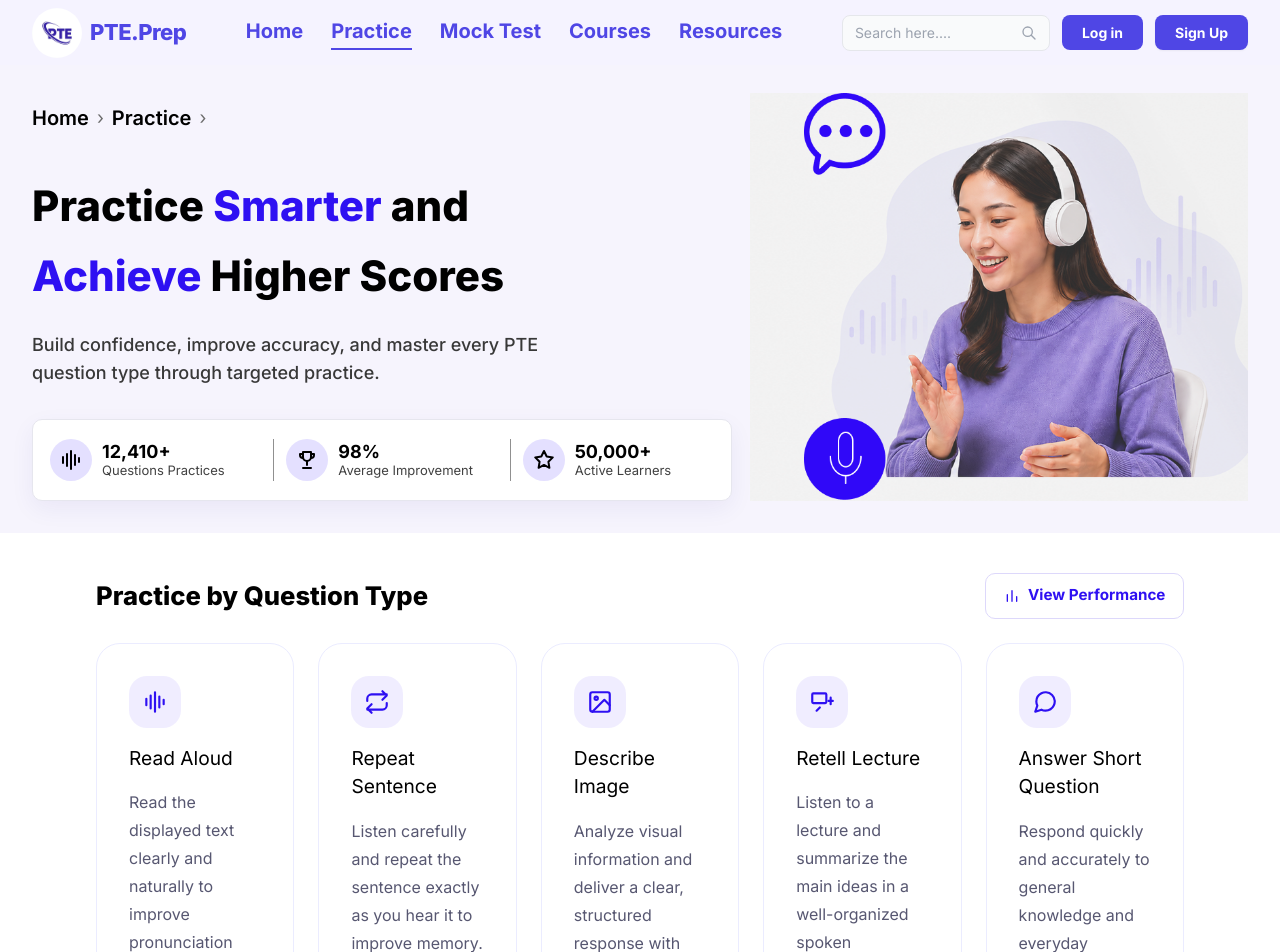
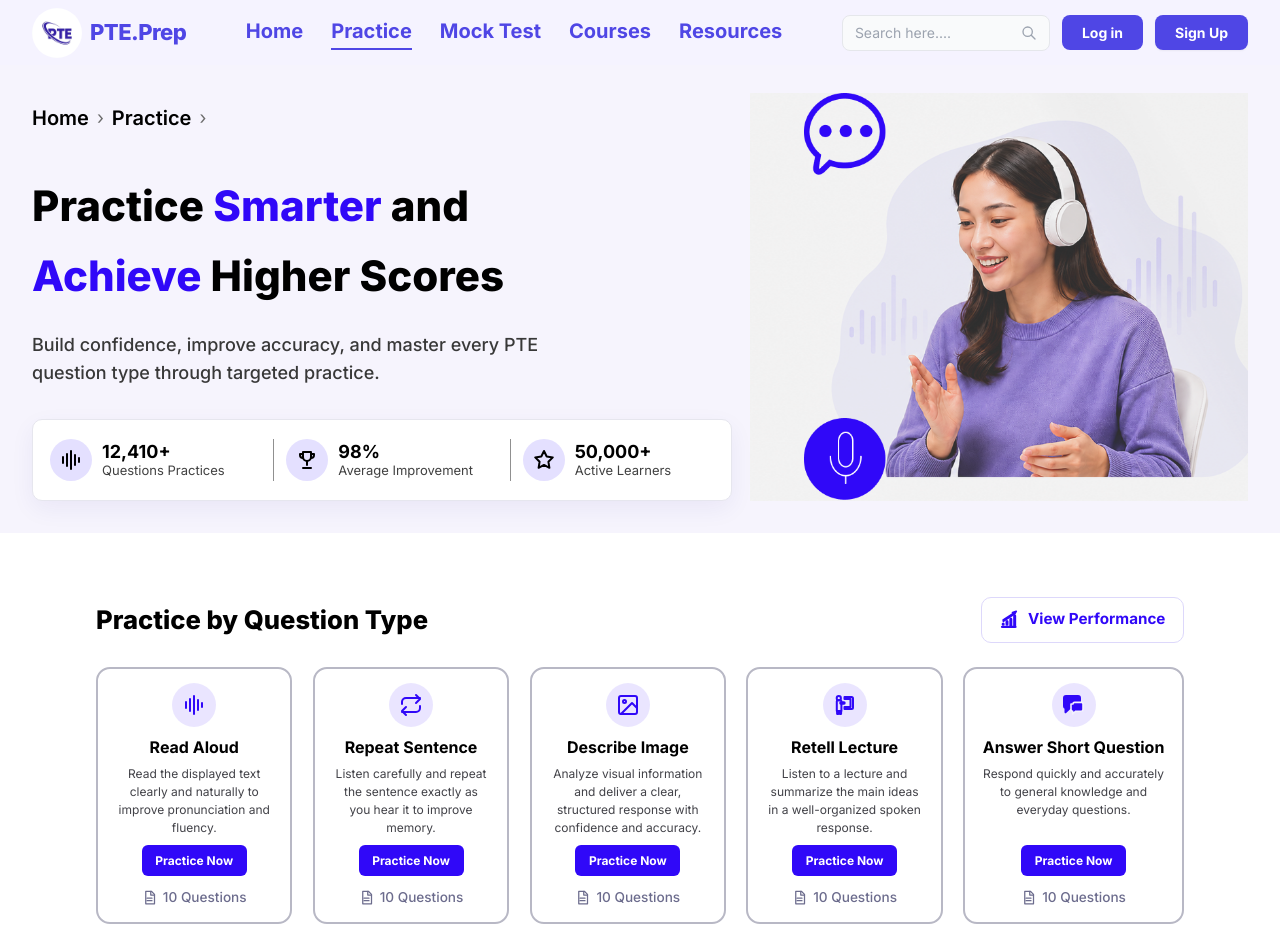
Before and after one commit to AuralithBit0822/PTE, a Next.js app in the folder frontend/: page /practice in a window 1280 px wide. Shown: the top 952 px of the page. Built offline with nearby package versions, Linux system fonts and the light colour scheme.

Commit message:
fixed practice by question type section

```diff
--- a/frontend/app/(dashboard)/practice/page.tsx
+++ b/frontend/app/(dashboard)/practice/page.tsx
@@ -17,15 +17,60 @@ function StarIcon() {
 function RepeatIcon() {
   return <svg viewBox="0 0 24 24"><path d="M17 2l4 4-4 4M3 11V9a4 4 0 0 1 4-4h14M7 22l-4-4 4-4M21 13v2a4 4 0 0 1-4 4H3" /></svg>;
 }
+
+// ── Solid/filled icons matching the provided reference images ──
 function ImageIcon() {
-  return <svg viewBox="0 0 24 24"><rect x="3" y="3" width="18" height="18" rx="2" /><circle cx="8.5" cy="8.5" r="1.5" /><path d="M21 15l-5-5L5 21" /></svg>;
+  return (
+    <svg viewBox="0 0 24 24" fill="none" stroke="currentColor" strokeWidth="2" strokeLinecap="round" strokeLinejoin="round">
+      <rect x="3" y="3" width="18" height="18" rx="2" />
+      <circle cx="8.5" cy="8.5" r="1.5" />
+      <path d="M21 15l-5-5L5 21" />
+    </svg>
+  );
 }
 function LectureIcon() {
-  return <svg viewBox="0 0 24 24"><rect x="3" y="4" width="13" height="9" rx="1" /><path d="M7 20l3-3M20 8v6M22 11h-4" /></svg>;
+  return (
+    <svg viewBox="0 0 24 24" fill="currentColor">
+      {/* Head */}
+      <circle cx="5.8" cy="5.2" r="2.1" />
+
+      {/* Body */}
+      <path d="M3.8 8.2a1 1 0 0 1 1-1h2.6a1 1 0 0 1 1 1V18H3.8V8.2z"/>
+
+      {/* Legs */}
+      <rect x="4.1" y="18" width="1.3" height="3" rx=".3"/>
+      <rect x="6.8" y="18" width="1.3" height="3" rx=".3"/>
+
+      {/* Arm pointing */}
+      <rect x="7.2" y="9.3" width="4.5" height="1.4" rx=".7"/>
+
+      {/* Presentation board */}
+      <path d="M11.5 4h7A1.5 1.5 0 0 1 20 5.5v9A1.5 1.5 0 0 1 18.5 16h-7v-2h6V6h-6V4z"/>
+    </svg>
+  );
 }
 function ChatIcon() {
-  return <svg viewBox="0 0 24 24"><path d="M21 11.5a8.38 8.38 0 0 1-.9 3.8 8.5 8.5 0 0 1-7.6 4.7 8.38 8.38 0 0 1-3.8-.9L3 21l1.9-5.7a8.38 8.38 0 0 1-.9-3.8 8.5 8.5 0 0 1 4.7-7.6 8.38 8.38 0 0 1 3.8-.9h.5a8.48 8.48 0 0 1 8 8v.5Z" /></svg>;
+  return (
+    <svg viewBox="0 0 24 24">
+      <path d="M2 5a2 2 0 0 1 2-2h12a2 2 0 0 1 2 2v8a2 2 0 0 1-2 2H8l-4.5 4.2V15H4a2 2 0 0 1-2-2V5z" fill="currentColor" />
+      <path d="M11 11a1.6 1.6 0 0 1 1.6-1.6h7A1.6 1.6 0 0 1 21 11v5.6a1.6 1.6 0 0 1-1.6 1.6h-5.7l-3 2.8v-2.8h-.1A1.6 1.6 0 0 1 9 16.6V11z" fill="currentColor" stroke="#f3f1fd" strokeWidth="1.6" />
+    </svg>
+  );
 }
+function InsightIcon() {
+  return (
+    <svg viewBox="0 0 24 24">
+      <rect x="2" y="20" width="17" height="0.5" rx="1" fill="currentColor" />
+      <rect x="3" y="16" width="1.6" height="2" rx="0.8" fill="currentColor" />
+      <rect x="7.6" y="13" width="1.6" height="5" rx="0.8" fill="currentColor" />
+      <rect x="12.2" y="10" width="1.6" height="10" rx="0.8" fill="currentColor" />
+      <rect x="16.8" y="6" width="1.6" height="14" rx="0.8" fill="currentColor" />
+      <path d="M3.8 12 L17.3 3.2 L17.7 4.7 L4.0 13.5 Z" fill="currentColor" />
+      <path d="M15.0 3.0 L19.5 1.6 L18.0 4.0 Z" fill="currentColor" />
+    </svg>
+  );
+}
+
 function RobotIcon() {
   return <svg viewBox="0 0 24 24"><rect x="4" y="8" width="16" height="12" rx="3" /><circle cx="9" cy="14" r="1.2" /><circle cx="15" cy="14" r="1.2" /><path d="M12 8V4m0 0h-2m2 0h2" /></svg>;
 }
@@ -37,9 +82,6 @@ function SlidersIcon() {
 }
 function TargetIcon() {
   return <svg viewBox="0 0 24 24"><circle cx="11" cy="13" r="8" /><circle cx="11" cy="13" r="4.5" /><circle cx="11" cy="13" r="1" /><path d="M16 8l4-4m0 0h-3m3 0v3" /></svg>;
-}
-function BarChartIcon() {
-  return <svg viewBox="0 0 24 24"><path d="M5 20V10M12 20V4M19 20v-7" /></svg>;
 }
 function DocIcon() {
   return <svg viewBox="0 0 24 24"><path d="M6 2h9l5 5v15H6z" /><path d="M14 2v6h6M8 13h8M8 17h8" /></svg>;
@@ -53,7 +95,7 @@ const stats = [
 const questionTypes = [
   ["Read Aloud", "Read the displayed text clearly and naturally to improve pronunciation and fluency.", WaveformIcon],
   ["Repeat Sentence", "Listen carefully and repeat the sentence exactly as you hear it to improve memory.", RepeatIcon],
-  ["Describe Image", "Analyze visual information and deliver a clear, structured response with confidence.", ImageIcon],
+  ["Describe Image", "Analyze visual information and deliver a clear, structured response with confidence and accuracy.", ImageIcon],
   ["Retell Lecture", "Listen to a lecture and summarize the main ideas in a well-organized spoken response.", LectureIcon],
   ["Answer Short Question", "Respond quickly and accurately to general knowledge and everyday questions.", ChatIcon],
 ] as const;
@@ -108,7 +150,7 @@ export default function PracticePage() {
       <section className="content-section question-section">
         <div className="section-heading">
           <h2>Practice by Question Type</h2>
-          <button className="outline-link"><BarChartIcon /> View Performance</button>
+          <button className="outline-link"><InsightIcon /> View Performance</button>
         </div>
         <div className="question-grid">
           {questionTypes.map(([title, description, Icon]) => (
--- a/frontend/app/globals.css
+++ b/frontend/app/globals.css
@@ -1,6 +1,10 @@
 @tailwind base;
 @tailwind components;
 @tailwind utilities;
+
+:root {
+  --brand-blue: rgba(48, 8, 248, 1);
+}
 
 @layer base {
   * {
@@ -84,7 +88,7 @@
 .breadcrumbs a { color: inherit; text-decoration: none; }
 .chevron { font-size: 18px; line-height: 1; font-weight: 400; color: #6b6b6b; }
 .practice-hero h1 { margin: 28px 0 20px; font-size: 42px; letter-spacing: 2%; line-height: 70px; font-weight: 800; }
-.practice-hero h1 em { color: #2e10f2; font-style: normal; }
+.practice-hero h1 em { color: var(--brand-blue); font-style: normal; }
 .hero-copy p { margin: 0 0 32px; color: #383838; font-size: 18px; line-height: 28px; font-weight: 500; letter-spacing: 0%; }
 
 /* Image: show full height */
@@ -106,19 +110,25 @@
 .stat { min-width: 0; flex: 1; display: flex; align-items: center; gap: 10px; padding: 0 12px; }
 .stat + .stat { border-left: 1px solid #909090; }
 .stat-icon { width: 42px; height: 42px; background: #e4e0ff; border-radius: 50%; display: grid; place-items: center; flex: 0 0 auto; }
-.stat-icon svg { width: 24px; height: 24px; fill: none; stroke: #2e10f2; stroke-width: 2.1; stroke-linecap: round; stroke-linejoin: round; }
+.stat-icon svg { width: 24px; height: 24px; fill: none; stroke: var(--brand-blue); stroke-width: 2.1; stroke-linecap: round; stroke-linejoin: round; }
 .stat strong, .stat small { display: block; }
 .stat strong { font-size: 18px; line-height: 20px; }
 .stat small { color: #414141; font-size: 13px; line-height: 16px; }
 
 .content-section { max-width: 1320px; margin: 0 auto; padding: 2.5rem 6rem; }
-.outline-link, .text-link { color: #2e10f2; font-weight: 700; background: transparent; border: none; cursor: pointer; }
-.question-grid { display: grid; grid-template-columns: repeat(5, minmax(180px, 1fr)); gap: 1.5rem; }
-.question-card { background: #fff; border: 1px solid #ebecff; border-radius: 24px; padding: 2rem; display: flex; flex-direction: column; gap: 1rem; min-height: 310px; }
-.card-icon { width: 52px; height: 52px; border-radius: 18px; display: grid; place-items: center; background: rgba(110, 80, 255, 0.1); font-size: 1.4rem; }
-.question-card h3 { margin: 0; font-size: 1.2rem; }
-.question-card p { margin: 0; color: #575771; line-height: 1.75; }
-.practice-button { margin-top: auto; display: inline-flex; align-items: center; justify-content: center; padding: 0.95rem 1.3rem; border-radius: 999px; background: #2e10f2; color: #fff; font-weight: 700; text-decoration: none; }
+.outline-link, .text-link { color: var(--brand-blue); font-weight: 700; background: transparent; border: none; cursor: pointer; }
+
+/* ── Practice by Question Type: rebuilt to match Figma (compact cards, auto-width button) ── */
+.question-grid { display: grid; grid-template-columns: repeat(5, 1fr); gap: 1.27rem; }
+.question-card { background: #fff; border: 2px solid #b8b8c5; border-radius: 14px; padding: 0.9rem 1.1rem 0.9rem; display: flex; flex-direction: column; align-items: center; gap: 0.5rem; }
+.card-icon { width: 44px; height: 44px; border-radius: 50%; display: grid; place-items: center; background: rgba(48, 8, 248, 0.1); font-size: 1.1rem; margin-bottom: 0.1rem; }
+.question-card h3 { margin: 0; font-size: 1rem; font-weight: 700; line-height: 1.3; white-space: nowrap; }
+.question-card p { margin: 0; color: #424248; font-size: 0.75rem; line-height: 1.5; text-align: center; }
+.practice-button { display: inline-flex; align-items: center; justify-content: center; padding: 0.85rem 1.2rem; border-radius: 10px; background: var(--brand-blue); color: #fff; font-weight: 700; text-decoration: none; }
+.question-card .practice-button { align-self: center; width: auto; margin-top: auto; padding: 0.4rem 0.85rem; border-radius: 6px; font-size: 0.75rem; }
+.question-card .card-meta { margin-top: 0.2rem; }
+.question-section { padding-top: 4rem; padding-bottom: 4rem; }
+
 .mode-section { background: #faf8ff; }
 .mode-grid { display: grid; grid-template-columns: repeat(3, minmax(260px, 1fr)); gap: 1.5rem; }
 .mode-card { display: grid; grid-template-columns: auto 1fr; gap: 1rem; align-items: start; background: #fff; border: 1px solid #ebecff; border-radius: 24px; padding: 1.8rem; }
@@ -129,7 +139,7 @@
 .dashboard-card { background: #fff; border: 1px solid #ebecff; border-radius: 28px; padding: 1.8rem; box-shadow: 0 24px 40px rgba(33, 25, 138, 0.06); }
 .card-heading { display: flex; align-items: center; justify-content: space-between; gap: 1rem; margin-bottom: 1.5rem; }
 .card-heading h2 { margin: 0; font-size: 1.35rem; }
-.view-all { color: #5d4cff; border: 1px solid rgba(93, 76, 255, 0.18); border-radius: 999px; background: transparent; padding: 0.85rem 1rem; font-weight: 700; cursor: pointer; }
+.view-all { color: #5d4cff; border: 2px solid rgb(83, 81, 81); border-radius: 999px; background: transparent; padding: 0.85rem 1rem; font-weight: 700; cursor: pointer; }
 .recent-row { display: grid; grid-template-columns: auto 1fr auto; gap: 1rem; align-items: center; padding: 1rem 0; border-top: 1px solid #f3f3ff; }
 .recent-row:first-child { border-top: 0; }
 .recent-icon { width: 42px; height: 42px; display: grid; place-items: center; border-radius: 14px; background: rgba(110, 80, 255, 0.1); font-size: 1rem; }
@@ -145,7 +155,7 @@
 .great-job strong { display: block; margin-bottom: 0.35rem; }
 
 .daily-banner { max-width: 1320px; margin: 2rem auto 4rem; padding: 1.8rem 2rem; background: rgba(110, 80, 255, 0.08); border-radius: 24px; display: flex; align-items: center; justify-content: space-between; gap: 1.5rem; }
-.daily-icon { display: grid; width: 60px; height: 60px; place-items: center; border-radius: 18px; background: rgba(46, 16, 242, 0.14); color: #2e10f2; font-size: 1.3rem; }
+.daily-icon { display: grid; width: 60px; height: 60px; place-items: center; border-radius: 18px; background: rgba(48, 8, 248, 0.14); color: var(--brand-blue); font-size: 1.3rem; }
 .daily-banner h3 { margin: 0 0 0.35rem; }
 .daily-banner p { margin: 0; color: #4f4f6c; line-height: 1.65; }
 
@@ -169,7 +179,7 @@
 
 /* Section headings */
 .section-heading { display: flex; align-items: center; justify-content: space-between; margin-bottom: 1.5rem; gap: 1rem; }
-.section-heading h2 { margin: 0; font-size: clamp(1.4rem, 2vw, 1.8rem); font-weight: 800; }
+.section-heading h2 { margin: 0; font-size: clamp(1.0rem, 2vw, 1.8rem); font-weight: 800; }
 
 /* Icons: unify sizing for the inline SVGs used across the page */
 .stat-icon svg,
@@ -186,10 +196,10 @@
   stroke-linecap: round;
   stroke-linejoin: round;
 }
-.card-icon svg, .mode-icon svg { width: 26px; height: 26px; color: #2e10f2; }
-.recent-icon svg { width: 20px; height: 20px; color: #2e10f2; }
+.card-icon svg, .mode-icon svg { width: 24px; height: 24px; color: var(--brand-blue); }
+.recent-icon svg { width: 20px; height: 20px; color: var(--brand-blue); }
 .daily-icon svg { width: 26px; height: 26px; }
-.great-job span svg { width: 22px; height: 22px; color: #2e10f2; }
+.great-job span svg { width: 22px; height: 22px; color: var(--brand-blue); }
 
 /* "View Performance" pill button */
 .outline-link {
@@ -197,7 +207,7 @@
   border: 1px solid #ddd8fb; border-radius: 10px;
   padding: 0.65rem 1.1rem; font-size: 0.95rem;
 }
-.outline-link svg { width: 16px; height: 16px; }
+.outline-link svg { width: 20px; height: 20px; }
 
 /* "10 Questions" meta row on question cards */
 .card-meta { display: flex; align-items: center; gap: 6px; color: #6c6c8d; font-size: 0.85rem; font-weight: 500; }
```
